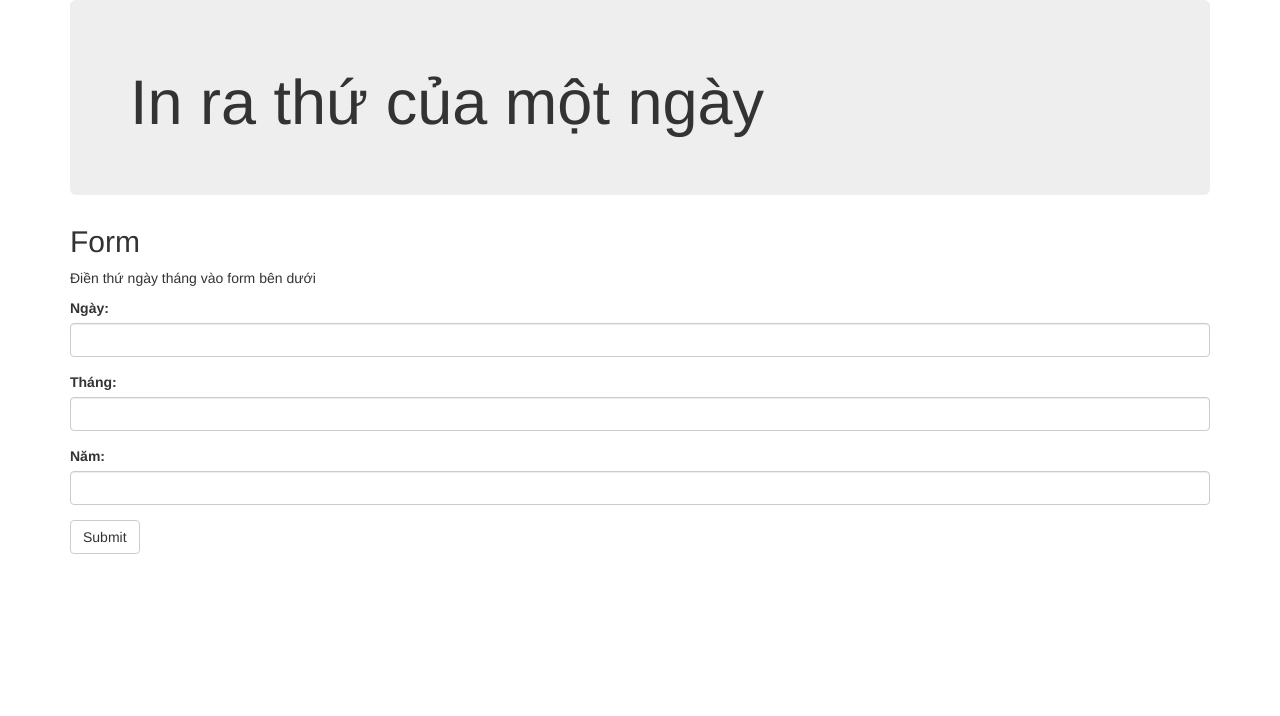
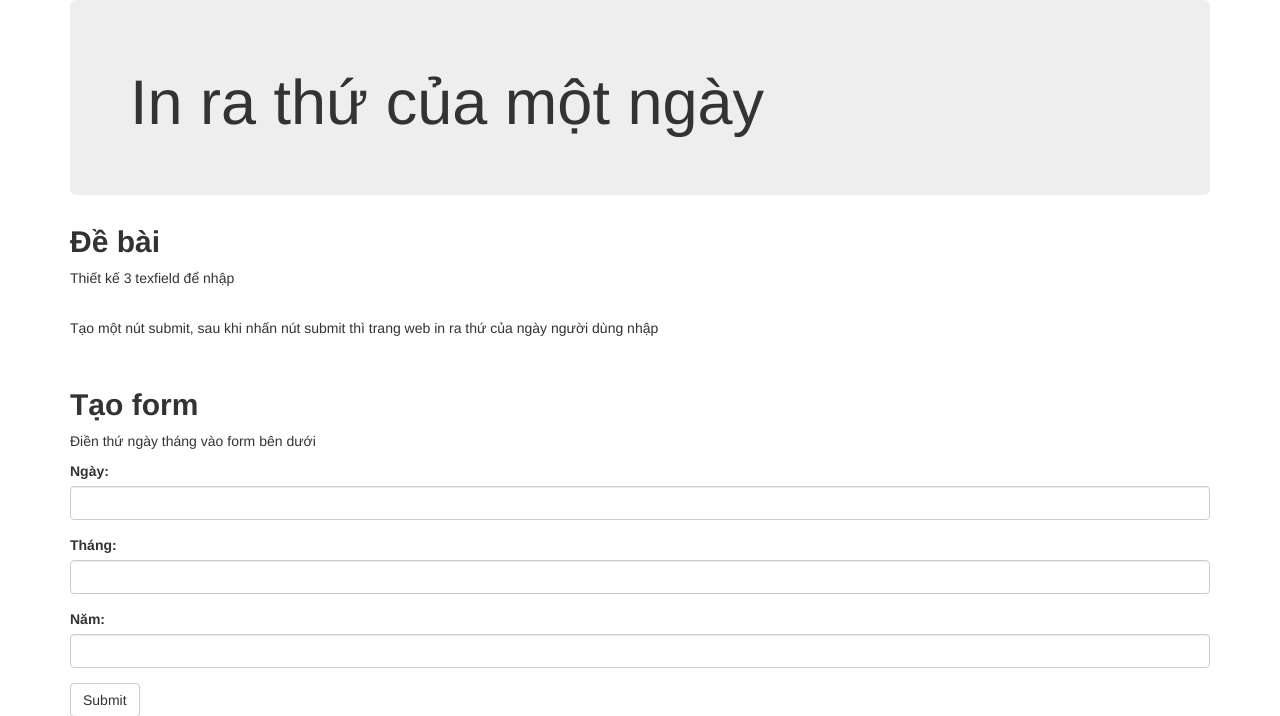
Before and after one commit to dxv2k/IS207-Web-Dev-Application, a PHP site: page /Day_of_week.php in a window 1280 px wide. Shown: the top 716 px of the page. Run offline with PHP 8.4, Linux system fonts and the light colour scheme.

Commit message:
Update LAB PHP problem

```diff
--- a/LAB/LAB_PHP/Day_of_week.php
+++ b/LAB/LAB_PHP/Day_of_week.php
@@ -13,7 +13,10 @@
         <div class="jumbotron">
             <h1>In ra thứ của một ngày</h1>
         </div>
-        <h2>Form</h2>
+        <h2><b>Đề bài</b></h2>
+        <p>Thiết kế 3 texfield để nhập</p><br>
+        <p>Tạo một nút submit, sau khi nhấn nút submit thì trang web in ra thứ của ngày người dùng nhập</p><br>
+        <h2><b>Tạo form</b></h2>
         <p>Điền thứ ngày tháng vào form bên dưới</p>
         <form action="#" method="get" class="form-group">
             <div class="form-group">
```
